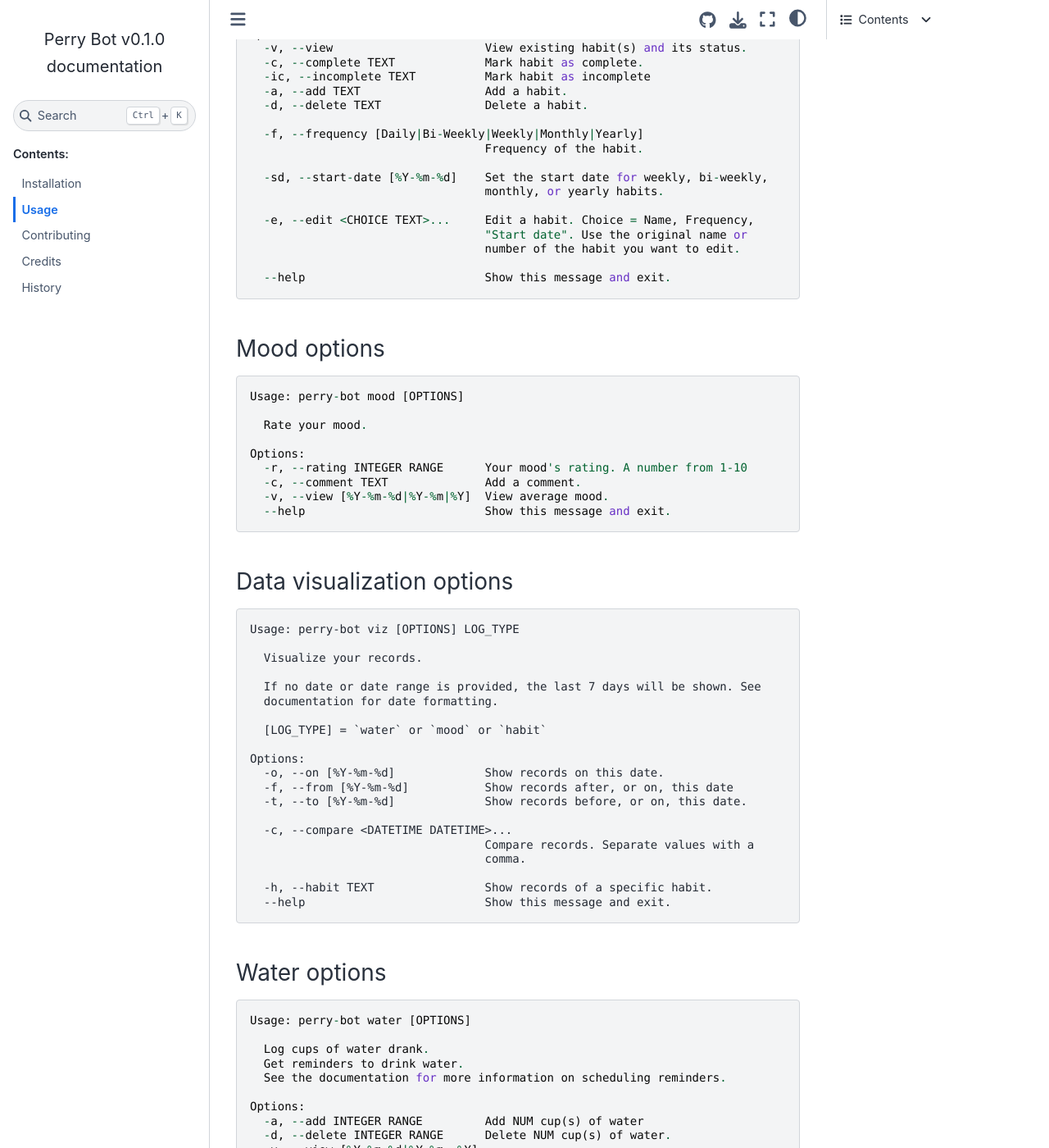
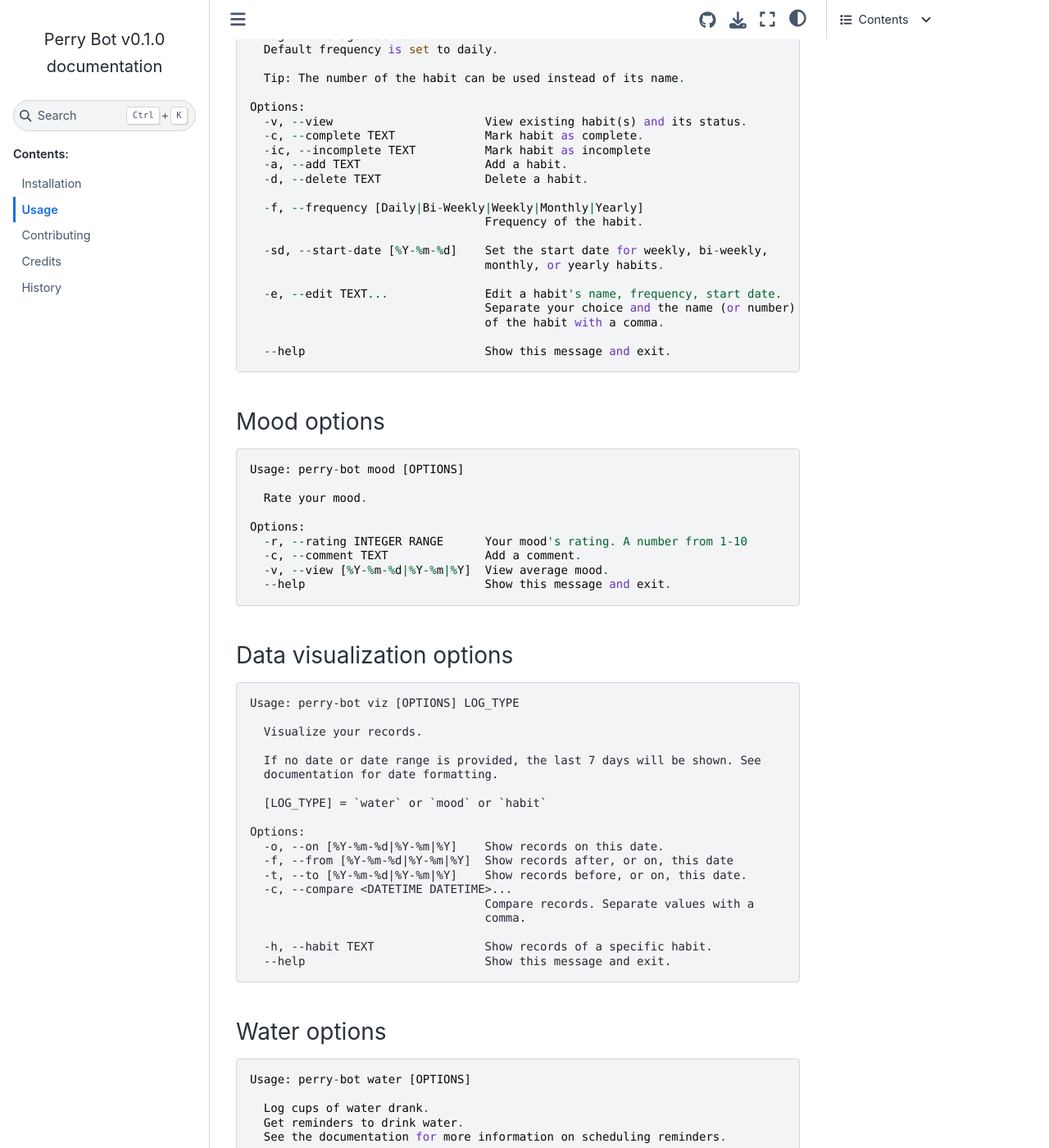
Before and after one commit to shunnkou/perry-bot, a Sphinx documentation site: the page built from docs/usage.rst, in a window 1280 px wide and 1400 px high, scrolled down 6215 px. Shown: the whole window at 82% size. Built offline with Sphinx 7.4.7 and the Sphinx Book theme 1.1.4, drawn with Linux system fonts in a browser that asks for light colours; some of the changed text lies outside the part shown.

Commit message:
Update habit command

```diff
--- a/docs/usage.rst
+++ b/docs/usage.rst
@@ -116,6 +116,8 @@
 
 If the habit is more than one word, enclose it in quotes.
 
+Once your habit has been created, you can refer to it with its number for quicker inputs.
+
 
 .. margin::
 
@@ -182,28 +185,29 @@
 Edit a habit
 ^^^^^^^^^^^^
 
-| If you've made a mistake while creating a habit or just want to edit a habit, use the ``-e`` or ``--edit`` option
-  as the target to edit - ``Name``, ``Frequency``, or ``"Start date"``, the name or index of the original habit, along
-  with the ``-a`` or ``--add`` option to specify the new name.
-| To change the name of a habit, remember to add the name or index of the original habit:
+| To edit a habit, use the ``-e`` or ``--edit`` option with the target to edit
+  - ``name``, ``frequency``, or ``start date``, and the name or index of the original habit,
+  separated by a comma.
+
+To change the name of a habit, remember to add the name or number of the original habit with ``-a``:
 
 .. code-block::
 
-    $ perry-bot habit -e name "Water plants" -a "Water plants!!!"
+    $ perry-bot habit -e "name,Water plants!!!" -a "Water plants"
 
 
 To change the frequency of a habit to weekly:
 
 .. code-block::
 
-    $ perry-bot habit -e frequency -f weekly "Water plants!!!"
+    $ perry-bot habit -e "frequency,Water plants!!!" -f weekly
 
 
 To change the start date of a habit:
 
 .. code-block::
 
-    $ perry-bot habit -e "start date" -sd 2021-02-14 "Water plants!!!"
+    $ perry-bot habit -e "start date,Water plants!!!" -sd 2021-02-14
 
 
 
@@ -383,11 +387,12 @@
       -sd, --start-date [%Y-%m-%d]    Set the start date for weekly, bi-weekly,
                                       monthly, or yearly habits.
 
-      -e, --edit <CHOICE TEXT>...     Edit a habit. Choice = Name, Frequency,
-                                      "Start date". Use the original name or
-                                      number of the habit you want to edit.
+      -e, --edit TEXT...              Edit a habit's name, frequency, start date.
+                                      Separate your choice and the name (or number)
+                                      of the habit with a comma.
 
       --help                          Show this message and exit.
+
 
 
 Mood options
@@ -421,18 +426,15 @@
       [LOG_TYPE] = `water` or `mood` or `habit`
 
     Options:
-      -o, --on [%Y-%m-%d]             Show records on this date.
-      -f, --from [%Y-%m-%d]           Show records after, or on, this date
-      -t, --to [%Y-%m-%d]             Show records before, or on, this date.
-
+      -o, --on [%Y-%m-%d|%Y-%m|%Y]    Show records on this date.
+      -f, --from [%Y-%m-%d|%Y-%m|%Y]  Show records after, or on, this date
+      -t, --to [%Y-%m-%d|%Y-%m|%Y]    Show records before, or on, this date.
       -c, --compare <DATETIME DATETIME>...
                                       Compare records. Separate values with a
                                       comma.
 
       -h, --habit TEXT                Show records of a specific habit.
       --help                          Show this message and exit.
-
-
 
 
 
```
Also changed, not shown: other parts of docs/usage.rst (+8 -7 lines), 1 other file.
